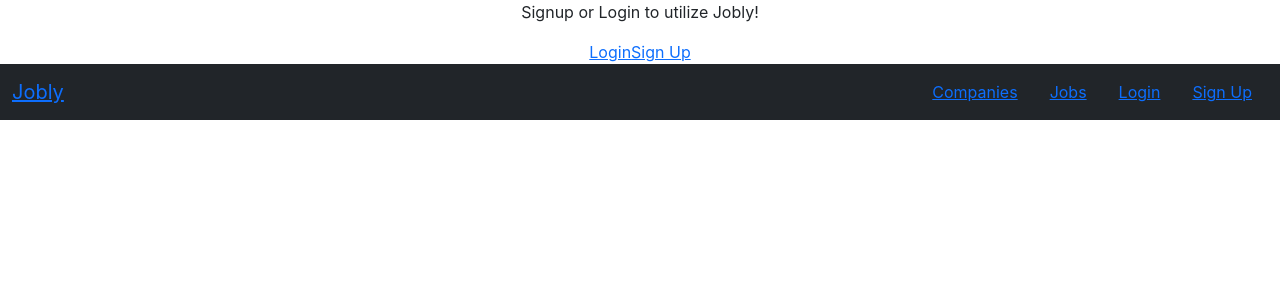
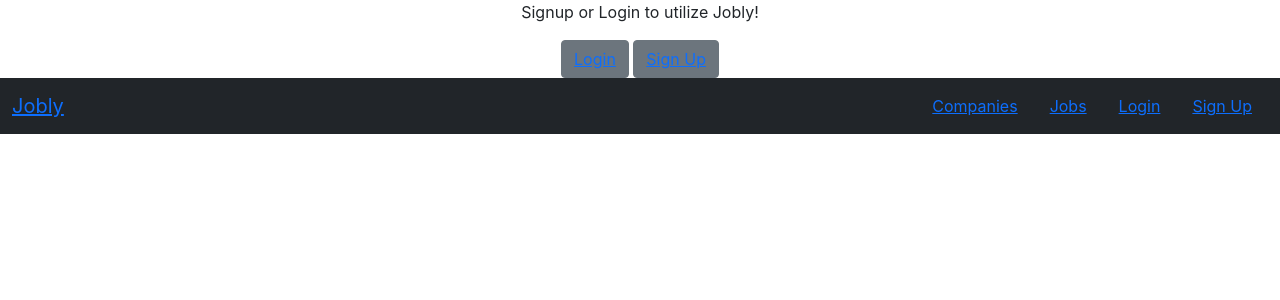
Before and after one commit to geenajackson/full-react-jobly, a React (Create React App) app in the folder frontend/: page / in a window 1280 px wide. Shown: the top 300 px of the page. Built offline with nearby package versions, Linux system fonts and the light colour scheme; no server answers.

Commit message:
add styles to login/signup buttons

```diff
--- a/frontend/src/Login.js
+++ b/frontend/src/Login.js
@@ -1,13 +1,14 @@
 import React from "react";
 import { Link } from "react-router-dom";
-
+import { Button } from "reactstrap";
 
 function Login() {
     return (
         <div>
             <p>Signup or Login to utilize Jobly!</p>
-            <Link to="/login">Login</Link>
-            <Link to="/signup">Sign Up</Link>
+            <Button color="secondary"><Link to="/login">Login</Link></Button>
+            {" "}
+            <Button><Link to="/signup">Sign Up</Link></Button>
         </div>
     )
 }
```
